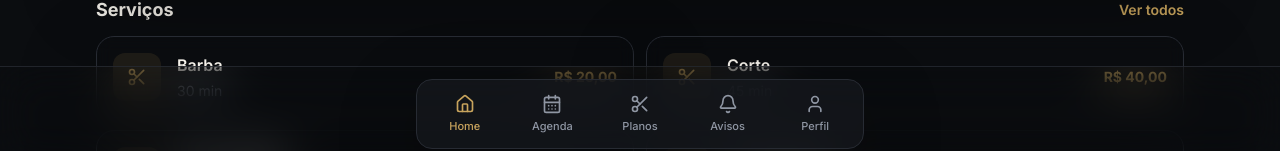
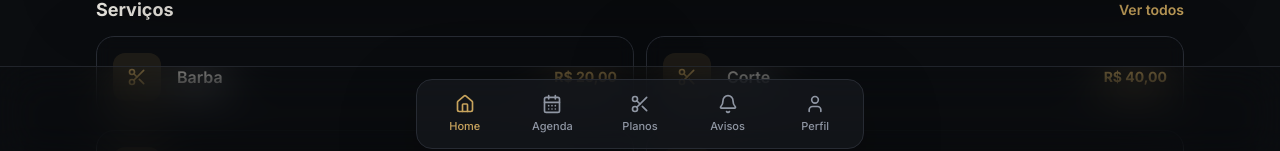
Before and after one commit to VinnySoares12/app_babershop, a React (Vite) app: page /app in a window 1280 px wide. Shown: the part 635-786 px from the top of the page. Built offline with nearby package versions, Linux system fonts and the light colour scheme; no server answers.

Commit message:
Remoção do tempo dos serviços

```diff
--- a/src/components/booking/ServiceTile.tsx
+++ b/src/components/booking/ServiceTile.tsx
@@ -37,7 +37,6 @@
       </div>
       <div className="min-w-0 flex-1">
         <h3 className="font-semibold">{service.name}</h3>
-        <p className="mt-1 text-sm text-muted">{service.durationMinutes} min</p>
       </div>
       <strong className="text-sm text-gold">{formatCurrency(service.priceCents)}</strong>
     </Card>
```
